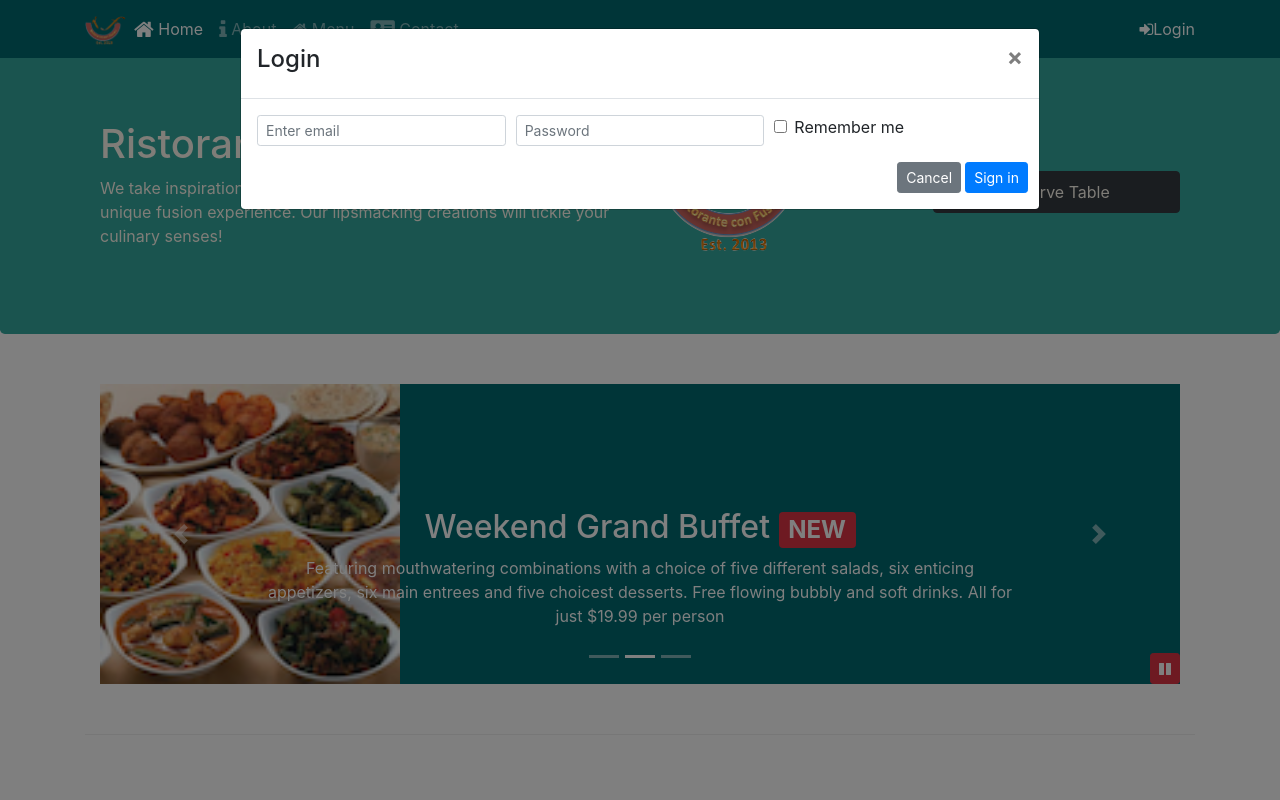
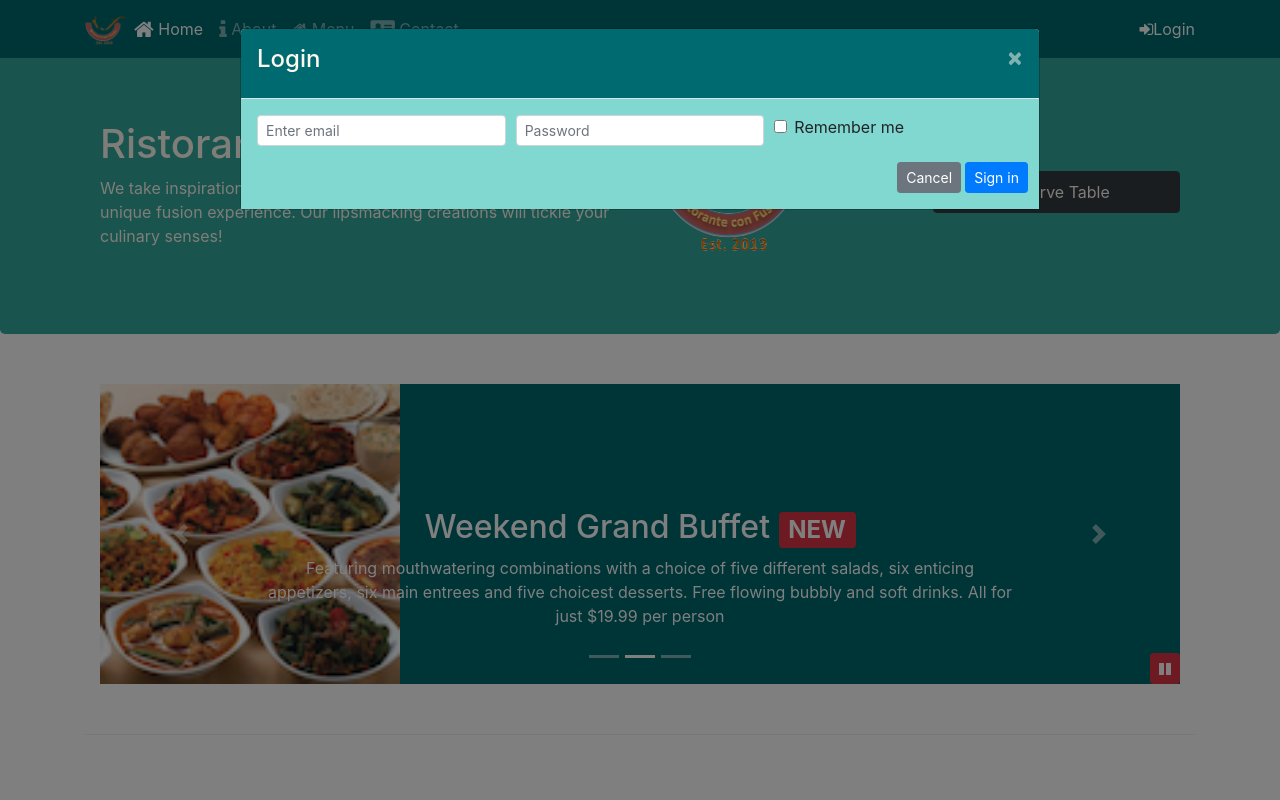
Before and after one commit to DiegoColonV/boostrap-coursera, a website: page index.html in a window 1280 px wide. Both pictures are taken after a click on the link "Login". Shown: the top 800 px of the page. Drawn offline with nearby package versions, Linux system fonts and the light colour scheme.

Commit message:
Assignment four

```diff
--- a/css/styles.scss
+++ b/css/styles.scss
@@ -1,7 +1,7 @@
 $lt-gray: #ddd;
 $background-dark: #006a71;
 $background-light: #34a99e;
-$background-pale: #97D8B2;
+$background-pale: #81d8d0;
 
 // Height variables
 $carousel-item-height: 300px;
@@ -68,6 +68,19 @@ body{
     }
 }
 
+.modal{
+    .modal-header {
+        background: $background-dark;
+        color: floralwhite;
+        button{
+            color: floralwhite;
+        }
+    }
+    .modal-body{
+        background: $background-pale;
+    }
+}
+
 #carouselButton {
     right:0px;
     position: absolute;
--- a/index.html
+++ b/index.html
@@ -31,7 +31,7 @@
                         <li class="nav-item"><a class="nav-link" href="./contactus.html"><span class="fa fa-address-card fa-lg"></span> Contact</a></li>
                     </ul>
                     <span class="navbar-text">
-                        <a data-toggle="modal" data-target="#loginModal">
+                        <a id="loginButton">
                             <span class="fa fa-sign-in"></span>Login
                         </a>
                     </span>
@@ -161,7 +161,7 @@
                     <img src="img/logo.png" class="img-fluid">
                 </div>
                 <div class="col-12 col-sm-3 align-self-center">
-                    <a role="button" class="btn btn-block nav-link btn-dark" data-toggle="modal" data-target="#reserveModal">
+                    <a id="reserveButton" role="button" class="btn btn-block nav-link btn-dark">
                         Reserve Table
                     </a>
                 </div>
@@ -324,7 +324,12 @@
                     $('#carouselButton').children('span').removeClass('fa-play');
                     $('#carouselButton').children('span').addClass('fa-pause');
                 }
-
+            });
+            $('#reserveButton').click(function(){
+                $('#reserveModal').modal('show')
+            });
+            $('#loginButton').click(function(){
+                $('#loginModal').modal('show')
             });
         });
     </script>
```
Also changed, not shown: css/styles.css.
